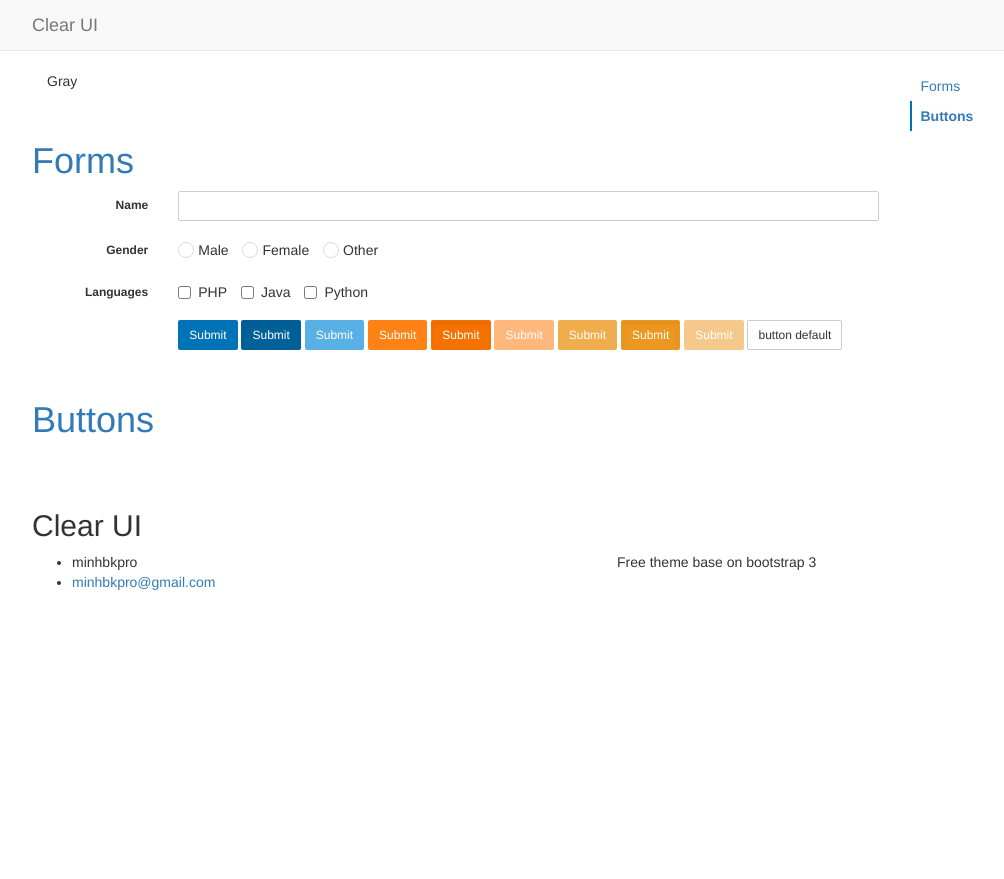
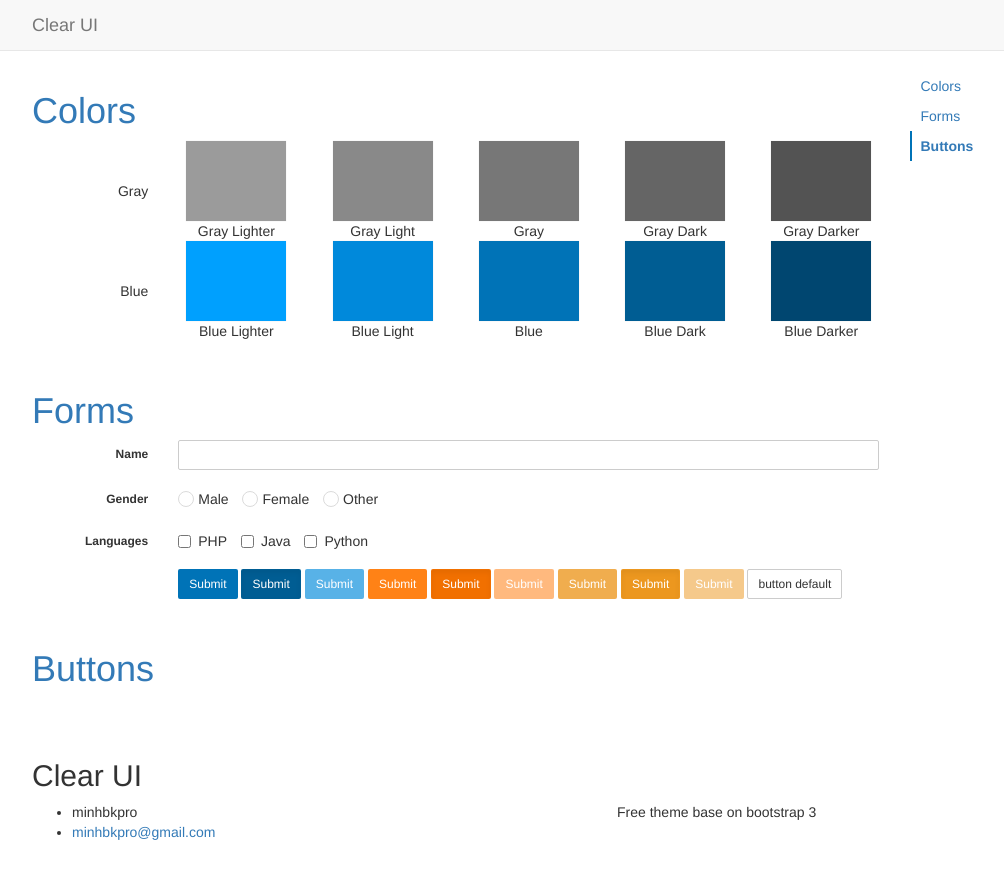
Before and after one commit to minhbkpro/clear-ui, a Jekyll site: the page built from docs/index.html, in a window 1280 px wide. Shown: the top 879 px of the page, without its empty margins (38-1042 px from the left). Built offline with Jekyll 4.4.1, drawn with Linux system fonts in a browser that asks for light colours; nearby versions of some CDN libraries; library files that are not in the unit come from our copies.

Commit message:
fix color list

```diff
--- a/docs/_includes/colors.html
+++ b/docs/_includes/colors.html
@@ -1,10 +1,55 @@
 <section class="docs-section">
-  <div class="container">
-    <div class="row">
-      <div class="col-sm-2">Gray</div>
-      <div class="col-sm-2 text-center">
-        <div class="docs-color-box"></div>
-      </div>
+  <h1 id="colors" class="docs-page-title">
+    <a href="#colors" title="Colors">Colors</a>
+  </h1>
+  <div class="row docs-color-list row-plain">
+    <div class="col-sm-2 content-right content-middle">
+      <span class="text-middle">Gray</span>
+    </div>
+    <div class="col-sm-2 text-center">
+      <div class="docs-color-box bg-gray-lighter"></div>
+      <div>Gray Lighter</div>
+    </div>
+    <div class="col-sm-2 text-center">
+      <div class="docs-color-box bg-gray-light"></div>
+      <div>Gray Light</div>
+    </div>
+    <div class="col-sm-2 text-center">
+      <div class="docs-color-box bg-gray"></div>
+      <div>Gray</div>
+    </div>
+    <div class="col-sm-2 text-center">
+      <div class="docs-color-box bg-gray-dark"></div>
+      <div>Gray Dark</div>
+    </div>
+    <div class="col-sm-2 text-center">
+      <div class="docs-color-box bg-gray-darker"></div>
+      <div>Gray Darker</div>
+    </div>
+  </div>
+  <div class="row docs-color-list row-plain">
+    <div class="col-sm-2 content-right content-middle">
+      <span class="text-middle">Blue</span>
+    </div>
+    <div class="col-sm-2 text-center">
+      <div class="docs-color-box bg-blue-lighter"></div>
+      <div>Blue Lighter</div>
+    </div>
+    <div class="col-sm-2 text-center">
+      <div class="docs-color-box bg-blue-light"></div>
+      <div>Blue Light</div>
+    </div>
+    <div class="col-sm-2 text-center">
+      <div class="docs-color-box bg-blue"></div>
+      <div>Blue</div>
+    </div>
+    <div class="col-sm-2 text-center">
+      <div class="docs-color-box bg-blue-dark"></div>
+      <div>Blue Dark</div>
+    </div>
+    <div class="col-sm-2 text-center">
+      <div class="docs-color-box bg-blue-darker"></div>
+      <div>Blue Darker</div>
     </div>
   </div>
 </section>
--- a/docs/_includes/sidebar.html
+++ b/docs/_includes/sidebar.html
@@ -1,5 +1,8 @@
 <nav id="docs-sidebar" class="affix">
   <ul class="nav">
+    <li>
+      <a href="#colors" title="Colors">Colors</a>
+    </li>
     <li>
       <a href="#forms" title="Forms">Forms</a>
     </li>
--- a/docs/_sass/_docs.scss
+++ b/docs/_sass/_docs.scss
@@ -32,3 +32,11 @@
 .docs-section {
   margin-bottom: 50px;
 }
+
+.docs-color-box {
+  width: 100px;
+  height: 80px;
+  margin: auto;
+  box-shadow: 0 0 1px $color-white-darker;
+  box-sizing: border-box;
+}
--- a/sass/variables.scss
+++ b/sass/variables.scss
@@ -1,35 +1,35 @@
 // defined color
 $color-gray: #777;
-$color-gray-dark: darken($color-gray, 6%);
-$color-gray-darker: darken($color-gray, 12%);
-$color-gray-light: lighten($color-gray, 6%);
-$color-gray-lighter: lighten($color-gray, 12%);
+$color-gray-dark: darken($color-gray, 7%);
+$color-gray-darker: darken($color-gray, 14%);
+$color-gray-light: lighten($color-gray, 7%);
+$color-gray-lighter: lighten($color-gray, 14%);
 
 $color-blue: #0073b7;
-$color-blue-dark: darken($color-blue, 6%);
-$color-blue-darker: darken($color-blue, 12%);
-$color-blue-light: lighten($color-blue, 6%);
-$color-blue-lighter: lighten($color-blue, 12%);
+$color-blue-dark: darken($color-blue, 7%);
+$color-blue-darker: darken($color-blue, 14%);
+$color-blue-light: lighten($color-blue, 7%);
+$color-blue-lighter: lighten($color-blue, 14%);
 
 $color-green: #5cb85c;
-$color-green-dark: darken($color-green, 6%);
-$color-green-darker: darken($color-green, 12%);
-$color-green-light: lighten($color-green, 6%);
-$color-green-lighter: lighten($color-green, 12%);
+$color-green-dark: darken($color-green, 7%);
+$color-green-darker: darken($color-green, 14%);
+$color-green-light: lighten($color-green, 7%);
+$color-green-lighter: lighten($color-green, 14%);
 
 $color-orange: #ff8216;
-$color-orange-dark: darken($color-orange, 6%);
-$color-orange-darker: darken($color-orange, 12%);
-$color-orange-light: lighten($color-orange, 6%);
-$color-orange-lighter: lighten($color-orange, 12%);
+$color-orange-dark: darken($color-orange, 7%);
+$color-orange-darker: darken($color-orange, 14%);
+$color-orange-light: lighten($color-orange, 7%);
+$color-orange-lighter: lighten($color-orange, 14%);
 
 $color-white: #fff;
-$color-white-dark: darken($color-white, 6%);
-$color-white-darker: darken($color-white, 12%);
+$color-white-dark: darken($color-white, 7%);
+$color-white-darker: darken($color-white, 14%);
 
 $color-black: #000;
-$color-black-light: lighten($color-black, 6%);
-$color-black-lighter: lighten($color-black, 12%);
+$color-black-light: lighten($color-black, 7%);
+$color-black-lighter: lighten($color-black, 14%);
 
 $color-primary: $color-blue;
 $color-success: $color-green;
```
